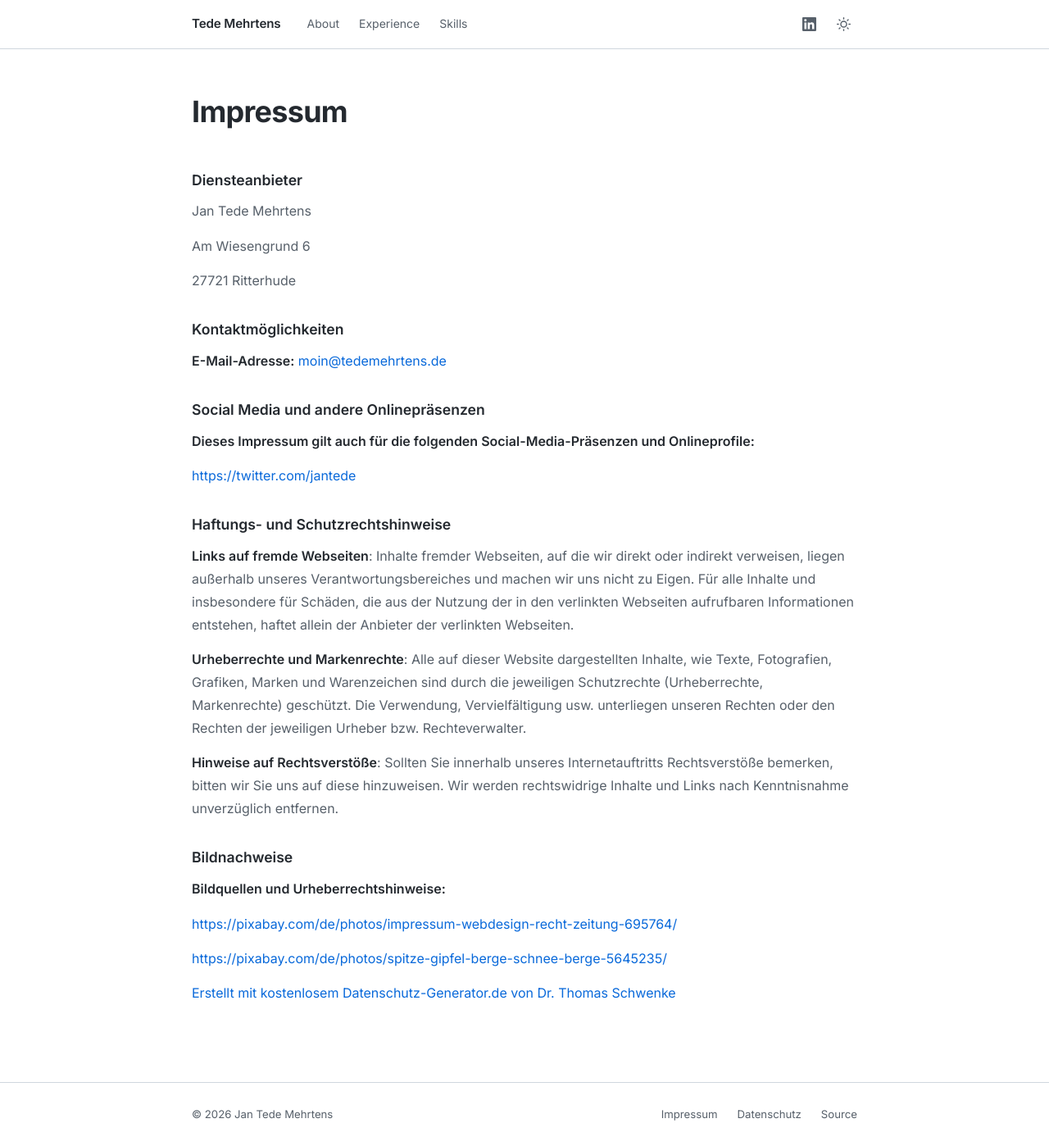
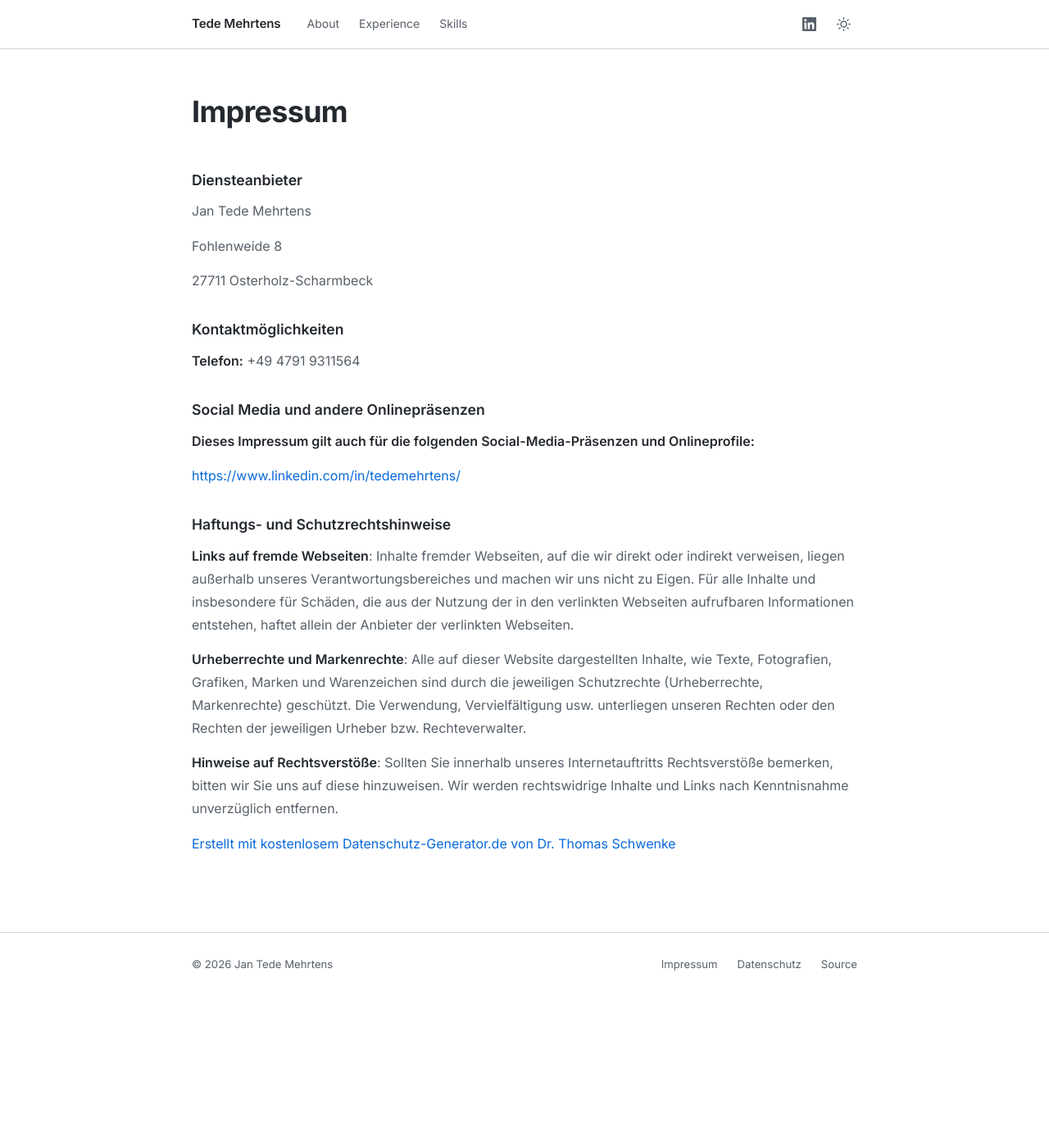
Before and after one commit to jantede/tedemehrtens.de, a Jekyll site: the page built from impressum.md, in a window 1280 px wide and 1398 px high. Shown: the whole window at 82% size. Built offline with Jekyll 4.4.1, drawn with Linux system fonts in a browser that asks for light colours.

Commit message:
Revise contact details and add LinkedIn profile
Updated contact information and added social media links.

```diff
--- a/impressum.md
+++ b/impressum.md
@@ -5,15 +5,12 @@ permalink: /impressum/
 ---
 <h2 id="m46">Diensteanbieter</h2>
 <p>Jan Tede Mehrtens</p>
-<p>Am Wiesengrund 6</p>
-<p>27721 Ritterhude</p>
-<h2 id="m56">Kontaktmöglichkeiten</h2><p><strong>E-Mail-Adresse:</strong> <a href="mailto:moin@tedemehrtens.de">moin@tedemehrtens.de</a></p>
+<p>Fohlenweide 8</p>
+<p>27711 Osterholz-Scharmbeck</p>
+<h2 id="m56">Kontaktmöglichkeiten</h2><p><strong>Telefon:</strong> +49 4791 9311564</p>
 <h2 id="m172">Social Media und andere Onlinepräsenzen</h2><p><strong>Dieses Impressum gilt auch für die folgenden Social-Media-Präsenzen und Onlineprofile:</strong> </p>
-<p><a href="https://twitter.com/jantede" target="_blank">https://twitter.com/jantede</a></p>
+<p><a href="https://www.linkedin.com/in/tedemehrtens/" target="_blank">https://www.linkedin.com/in/tedemehrtens/</a></p>
 <h2 id="m65">Haftungs- und Schutzrechtshinweise</h2><p><strong>Links auf fremde Webseiten</strong>: Inhalte fremder Webseiten, auf die wir direkt oder indirekt verweisen, liegen außerhalb unseres Verantwortungsbereiches und machen wir uns nicht zu Eigen. Für alle Inhalte und insbesondere für Schäden, die aus der Nutzung der in den verlinkten Webseiten aufrufbaren Informationen entstehen, haftet allein der Anbieter der verlinkten Webseiten.</p>
 <p><strong>Urheberrechte und Markenrechte</strong>: Alle auf dieser Website dargestellten Inhalte, wie Texte, Fotografien, Grafiken, Marken und Warenzeichen sind durch die jeweiligen Schutzrechte (Urheberrechte, Markenrechte) geschützt. Die Verwendung, Vervielfältigung usw. unterliegen unseren Rechten oder den Rechten der jeweiligen Urheber bzw. Rechteverwalter.</p>
 <p><strong>Hinweise auf Rechtsverstöße</strong>: Sollten Sie innerhalb unseres Internetauftritts Rechtsverstöße bemerken, bitten wir Sie uns auf diese hinzuweisen. Wir werden rechtswidrige Inhalte und Links nach Kenntnisnahme unverzüglich entfernen.</p>
-<h2 id="m169">Bildnachweise</h2><p><strong>Bildquellen und Urheberrechtshinweise:</strong> </p>
-<p><a href="https://pixabay.com/de/photos/impressum-webdesign-recht-zeitung-695764/" target="_blank">https://pixabay.com/de/photos/impressum-webdesign-recht-zeitung-695764/</a></p>
-<p><a href="https://pixabay.com/de/photos/spitze-gipfel-berge-schnee-berge-5645235/" target="_blank">https://pixabay.com/de/photos/spitze-gipfel-berge-schnee-berge-5645235/</a></p>
 <p class="seal"><a href="https://datenschutz-generator.de/?l=de" title="Rechtstext von Dr. Schwenke - für weitere Informationen bitte anklicken." target="_blank" rel="noopener noreferrer nofollow">Erstellt mit kostenlosem Datenschutz-Generator.de von Dr. Thomas Schwenke</a></p>
```
